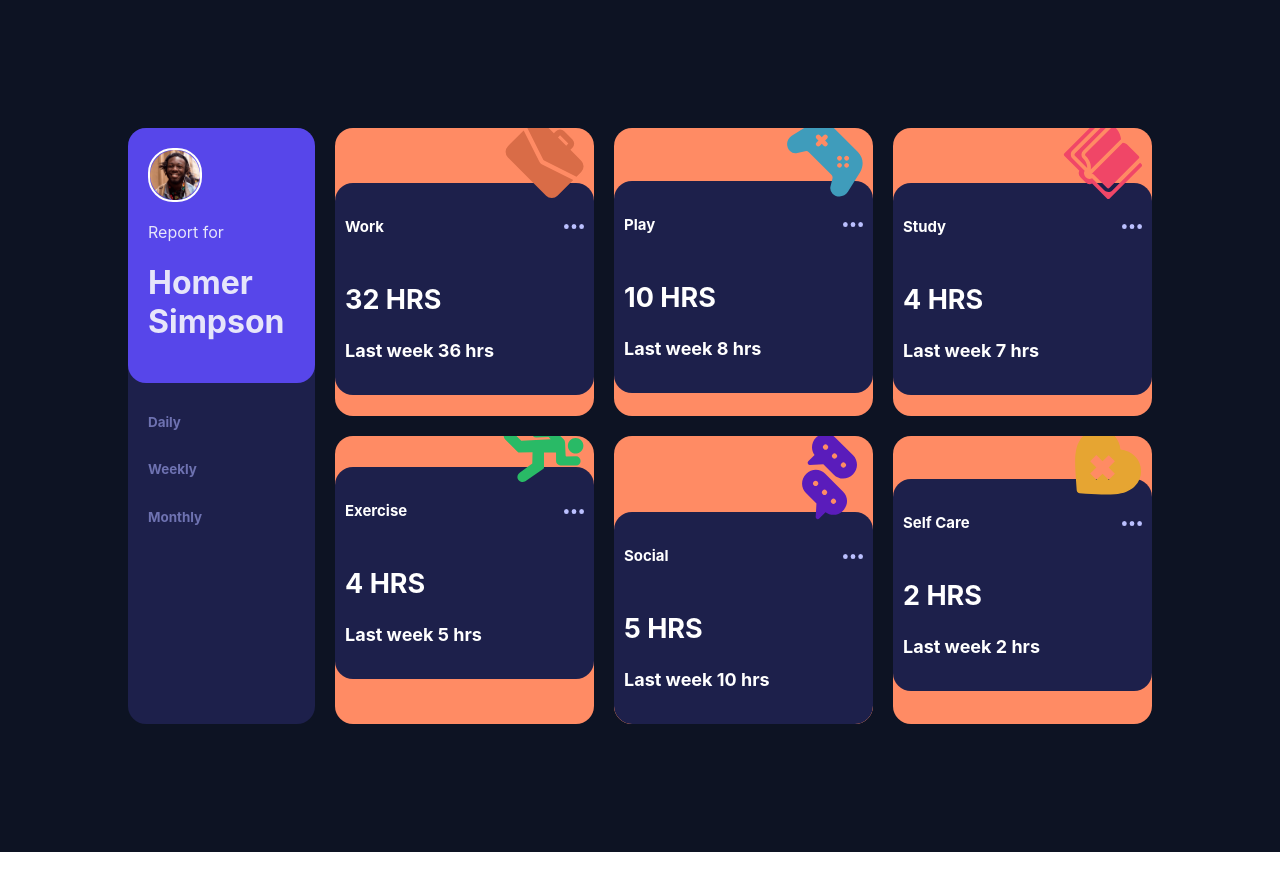
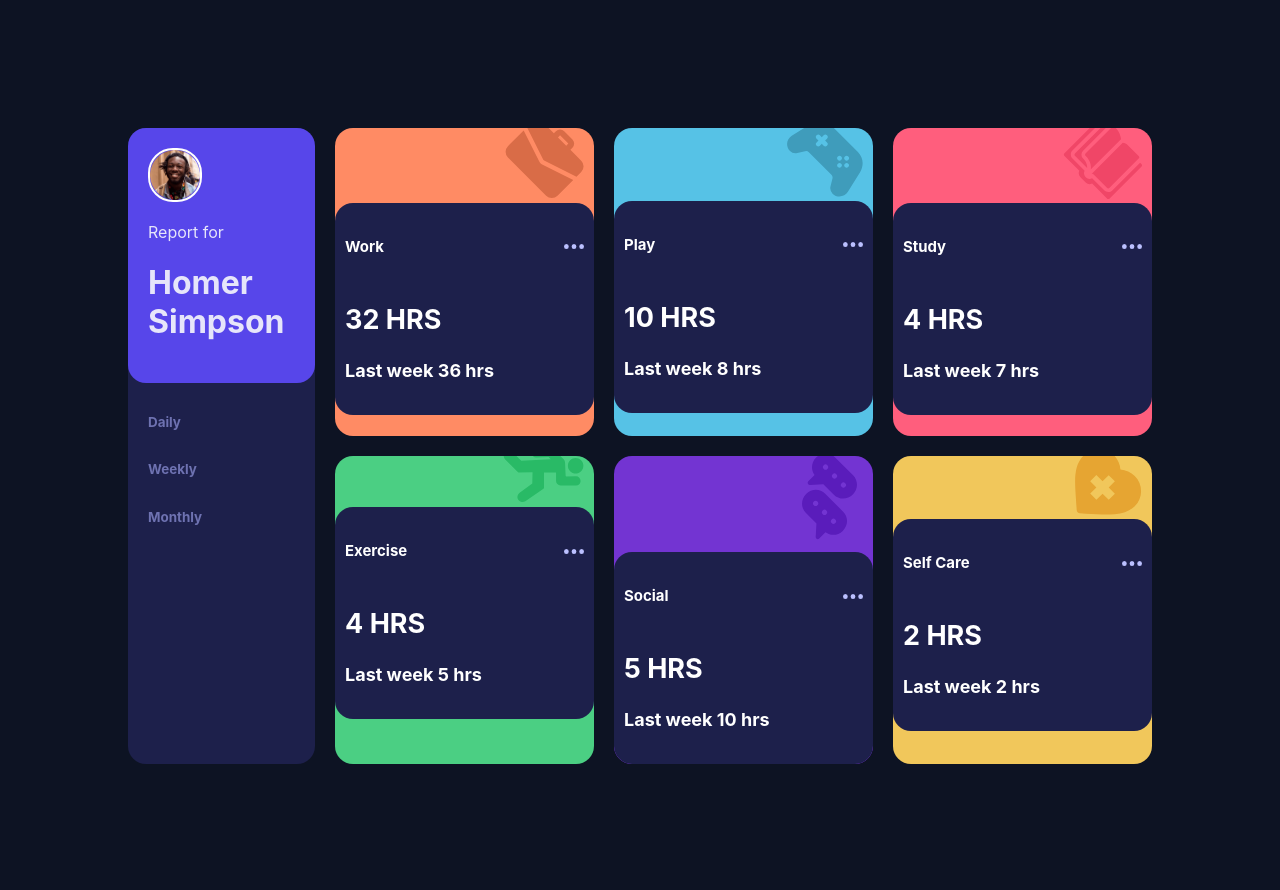
Before and after one commit to rohitkatbamna/timesassgridtest, a React (Create React App) app: page / in a window 1280 px wide. Before the commit the page ends 852 px from the top, so only its background shows below. Built offline with nearby package versions, Linux system fonts and the light colour scheme.

Commit message:
15TH MARCH 2022 09:26 AM COMMIT 1ST

```diff
--- a/src/assets/data.json
+++ b/src/assets/data.json
@@ -2,6 +2,7 @@
 	{
 		"title": "Work",
 		"img": "icon-work.svg",
+		"color": "#ff8b64",
 		"timeframes": {
 			"daily": {
 				"current": 5,
@@ -20,6 +21,7 @@
 	{
 		"title": "Play",
 		"img": "icon-play.svg",
+		"color": "#56c2e6",
 		"timeframes": {
 			"daily": {
 				"current": 1,
@@ -38,6 +40,7 @@
 	{
 		"title": "Study",
 		"img": "icon-study.svg",
+		"color": "#ff5e7d",
 		"timeframes": {
 			"daily": {
 				"current": 0,
@@ -56,6 +59,7 @@
 	{
 		"title": "Exercise",
 		"img": "icon-exercise.svg",
+		"color": "#4bcf83",
 		"timeframes": {
 			"daily": {
 				"current": 1,
@@ -74,6 +78,7 @@
 	{
 		"title": "Social",
 		"img": "icon-social.svg",
+		"color": "#7334d2",
 		"timeframes": {
 			"daily": {
 				"current": 1,
@@ -92,6 +97,7 @@
 	{
 		"title": "Self Care",
 		"img": "icon-self-care.svg",
+		"color": "#f1c75b",
 		"timeframes": {
 			"daily": {
 				"current": 0,
--- a/src/scss/app.scss
+++ b/src/scss/app.scss
@@ -45,7 +45,6 @@
 		margin: 10vw 10vw 10vw 0vw;
 
 		.small_card_work {
-			background-color: $smallcolorone;
 			border-radius: 18px;
 			overflow: hidden;
 			.work_image {
@@ -61,7 +60,7 @@
 				color: white;
 				padding: 10px;
 				font-size: 18px;
-				margin-top: -20px;
+
 				overflow: hidden;
 				.work_and_ellip {
 					display: flex;
--- a/src/small_card.js
+++ b/src/small_card.js
@@ -11,7 +11,7 @@ function Smallcard({ first, simobj }) {
 		anewstr = "day";
 	}
 	return (
-		<div className="small_card_work">
+		<div className="small_card_work" style={{ backgroundColor: simobj.color }}>
 			<div className="work_image">
 				<img src={simobj.img} alt="simobj.title" />
 			</div>
```
